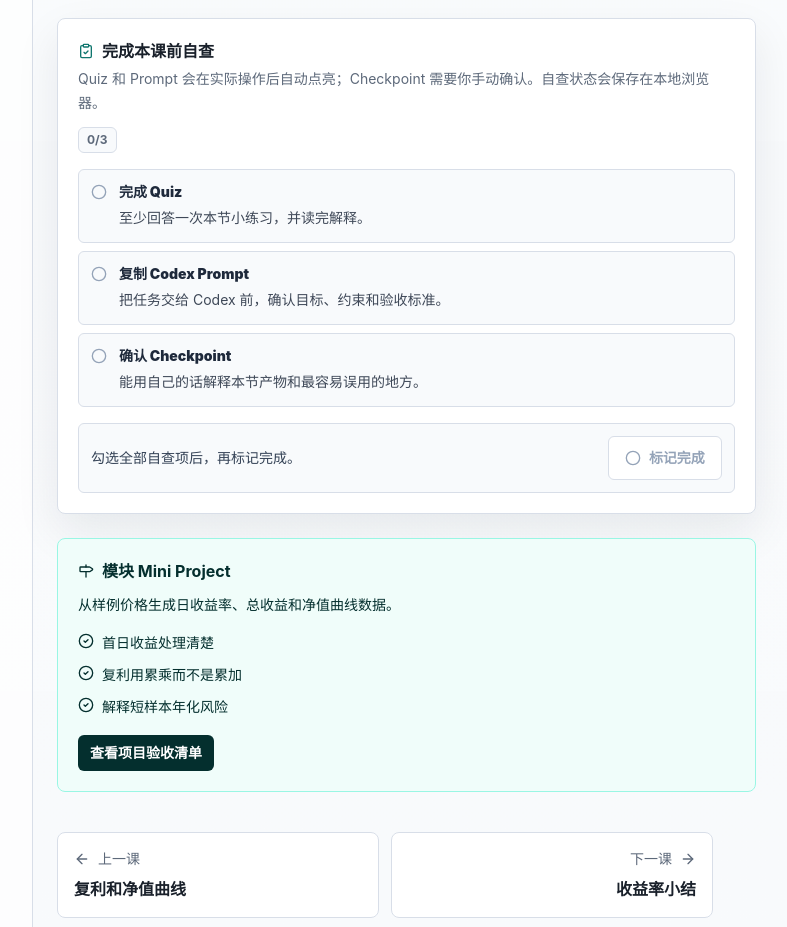
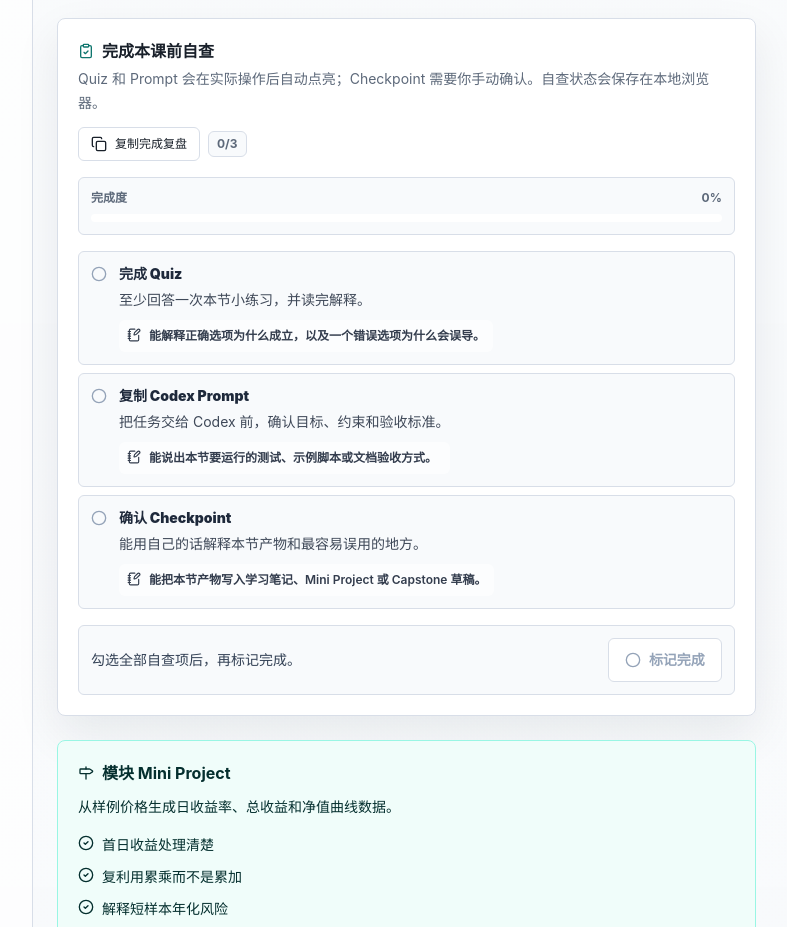
Before and after one commit to ZeyuZuo/learn-quant-with-codex, a Next.js app in the folder web/: page /courses/annualized-return in a window 1280 px wide. Shown: the part 7280-8207 px from the top of the page, without its empty margins (255-1042 px from the left). Built offline with nearby package versions, Linux system fonts and the light colour scheme.

Commit message:
Add lesson completion evidence review

```diff
--- a/web/scripts/validate-course-content.mjs
+++ b/web/scripts/validate-course-content.mjs
@@ -14,6 +14,7 @@ const labPageDir = path.join(root, "src", "app", "labs");
 const lessonChartFile = path.join(root, "src", "components", "charts", "LessonChart.tsx");
 const lessonViewFile = path.join(root, "src", "components", "lesson", "LessonView.tsx");
 const lessonReviewTemplateFile = path.join(root, "src", "components", "lesson", "LessonReviewTemplate.tsx");
+const lessonCompletionPanelFile = path.join(root, "src", "components", "lesson", "LessonCompletionPanel.tsx");
 const lessonModuleGateFile = path.join(root, "src", "components", "lesson", "LessonModuleGate.tsx");
 const pythonProjectExplorerFile = path.join(root, "src", "components", "python", "PythonProjectExplorer.tsx");
 const capstonePageFile = path.join(root, "src", "app", "capstone", "page.tsx");
@@ -362,6 +363,7 @@ function validateLessonChartGuides(failures) {
 function validateLessonReviewTemplate(failures) {
   const lessonViewSource = fs.readFileSync(lessonViewFile, "utf-8");
   const templateSource = fs.readFileSync(lessonReviewTemplateFile, "utf-8");
+  const completionSource = fs.readFileSync(lessonCompletionPanelFile, "utf-8");
 
   assert(lessonViewSource.includes("<LessonReviewTemplate"), "lesson pages should render the review template before completion", failures);
   assert(templateSource.includes("buildReviewTemplate"), "LessonReviewTemplate should generate structured Markdown", failures);
@@ -373,6 +375,9 @@ function validateLessonReviewTemplate(failures) {
   assert(templateSource.includes("常见误区防线"), "LessonReviewTemplate should ask learners to name misuse risks", failures);
   assert(templateSource.includes("Capstone 关联"), "LessonReviewTemplate should connect lesson output to Capstone evidence", failures);
   assert(templateSource.includes('emitLessonActivity(lesson.slug, "checkpoint")'), "copying the review template should count as checkpoint activity", failures);
+  assert(completionSource.includes("复制完成复盘"), "LessonCompletionPanel should let learners copy a completion review", failures);
+  assert(completionSource.includes("evidence"), "LessonCompletionPanel should show evidence for each completion gate", failures);
+  assert(completionSource.includes("完成度"), "LessonCompletionPanel should show completion progress before marking done", failures);
 }
 
 function validateLessonModuleGate(failures) {
--- a/web/src/components/lesson/LessonCompletionPanel.tsx
+++ b/web/src/components/lesson/LessonCompletionPanel.tsx
@@ -1,7 +1,8 @@
 "use client";
 
-import { CheckCircle2, Circle, ClipboardCheck } from "lucide-react";
+import { CheckCircle2, Circle, ClipboardCheck, NotebookPen } from "lucide-react";
 import { useEffect, useMemo, useState } from "react";
+import { CopyButton } from "@/components/prompt/CopyButton";
 import type { Lesson } from "@/lib/types";
 import { useLessonProgress } from "@/lib/progress";
 import { getLessonActivity, onLessonActivity, setLessonActivity, type LessonActivityType } from "@/lib/lesson-activity";
@@ -15,21 +16,25 @@ const gates = [
     id: "quiz",
     title: "完成 Quiz",
     body: "至少回答一次本节小练习，并读完解释。",
+    evidence: "能解释正确选项为什么成立，以及一个错误选项为什么会误导。",
   },
   {
     id: "prompt",
     title: "复制 Codex Prompt",
     body: "把任务交给 Codex 前，确认目标、约束和验收标准。",
+    evidence: "能说出本节要运行的测试、示例脚本或文档验收方式。",
   },
   {
     id: "checkpoint",
     title: "确认 Checkpoint",
     body: "能用自己的话解释本节产物和最容易误用的地方。",
+    evidence: "能把本节产物写入学习笔记、Mini Project 或 Capstone 草稿。",
   },
 ] satisfies Array<{
   id: LessonActivityType;
   title: string;
   body: string;
+  evidence: string;
 }>;
 
 export function LessonCompletionPanel({ lesson }: LessonCompletionPanelProps) {
@@ -49,6 +54,25 @@ export function LessonCompletionPanel({ lesson }: LessonCompletionPanelProps) {
 
   const checkedCount = useMemo(() => gates.filter((gate) => checked[gate.id]).length, [checked]);
   const ready = checkedCount === gates.length;
+  const percent = Math.round((checkedCount / gates.length) * 100);
+  const reviewTemplate = [
+    `# ${lesson.id} ${lesson.title} 完成自查`,
+    "",
+    `课程：${lesson.title}`,
+    `Python 落点：${lesson.pythonModule}`,
+    "",
+    "完成状态：",
+    ...gates.map((gate) => `- ${checked[gate.id] ? "[x]" : "[ ]"} ${gate.title}：${gate.evidence}`),
+    "",
+    "我留下的证据：",
+    "- Quiz 复盘：",
+    "- Codex 命令 / 输出：",
+    "- Checkpoint 笔记：",
+    "",
+    "我需要避免的误用：",
+    lesson.mistakes.map((mistake) => `- ${mistake}`).join("\n"),
+    "",
+  ].join("\n");
 
   function toggleGate(id: LessonActivityType) {
     setChecked((current) => {
@@ -70,7 +94,20 @@ export function LessonCompletionPanel({ lesson }: LessonCompletionPanelProps) {
             Quiz 和 Prompt 会在实际操作后自动点亮；Checkpoint 需要你手动确认。自查状态会保存在本地浏览器。
           </p>
         </div>
-        <span className="rounded-md border border-line bg-slate-50 px-2 py-1 text-xs font-bold text-muted">{checkedCount}/3</span>
+        <div className="flex items-center gap-2">
+          <CopyButton value={reviewTemplate} label="复制完成复盘" className="px-2.5 py-1.5 text-xs" />
+          <span className="rounded-md border border-line bg-slate-50 px-2 py-1 text-xs font-bold text-muted">{checkedCount}/3</span>
+        </div>
+      </div>
+
+      <div className="mt-4 rounded-md border border-line bg-slate-50 p-3">
+        <div className="flex items-center justify-between gap-3 text-xs font-bold text-muted">
+          <span>完成度</span>
+          <span>{percent}%</span>
+        </div>
+        <div className="mt-2 h-2 overflow-hidden rounded-full bg-white">
+          <div className="h-full rounded-full bg-accent transition-all duration-500 ease-out" style={{ width: `${percent}%` }} />
+        </div>
       </div>
 
       <div className="mt-4 grid gap-2">
@@ -89,6 +126,10 @@ export function LessonCompletionPanel({ lesson }: LessonCompletionPanelProps) {
               <span>
                 <span className="block text-sm font-black">{gate.title}</span>
                 <span className="mt-1 block text-sm leading-6 opacity-85">{gate.body}</span>
+                <span className="mt-2 flex items-start gap-2 rounded-md bg-white/65 px-2 py-1.5 text-xs font-semibold leading-5 opacity-90">
+                  <NotebookPen className="mt-0.5 h-3.5 w-3.5 shrink-0" />
+                  {gate.evidence}
+                </span>
               </span>
             </button>
           );
```
